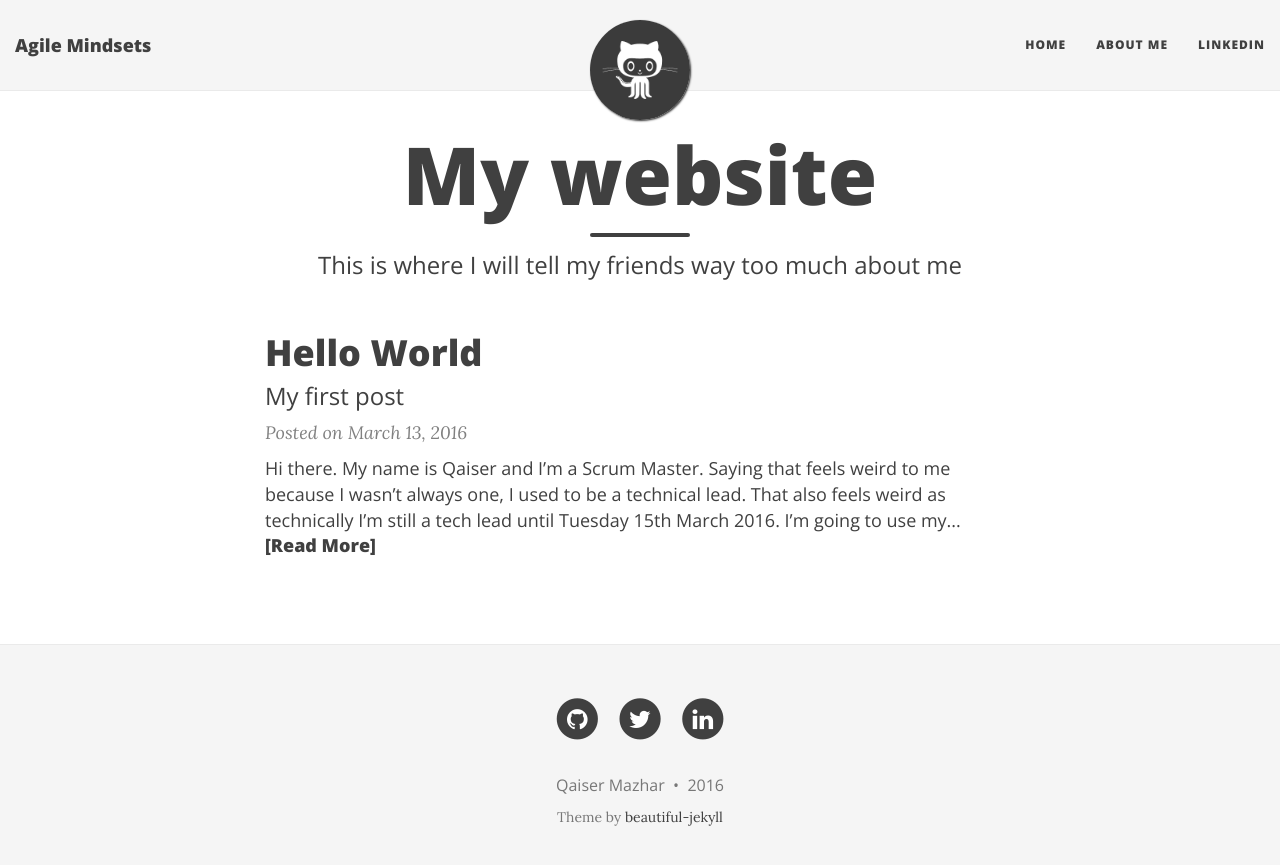
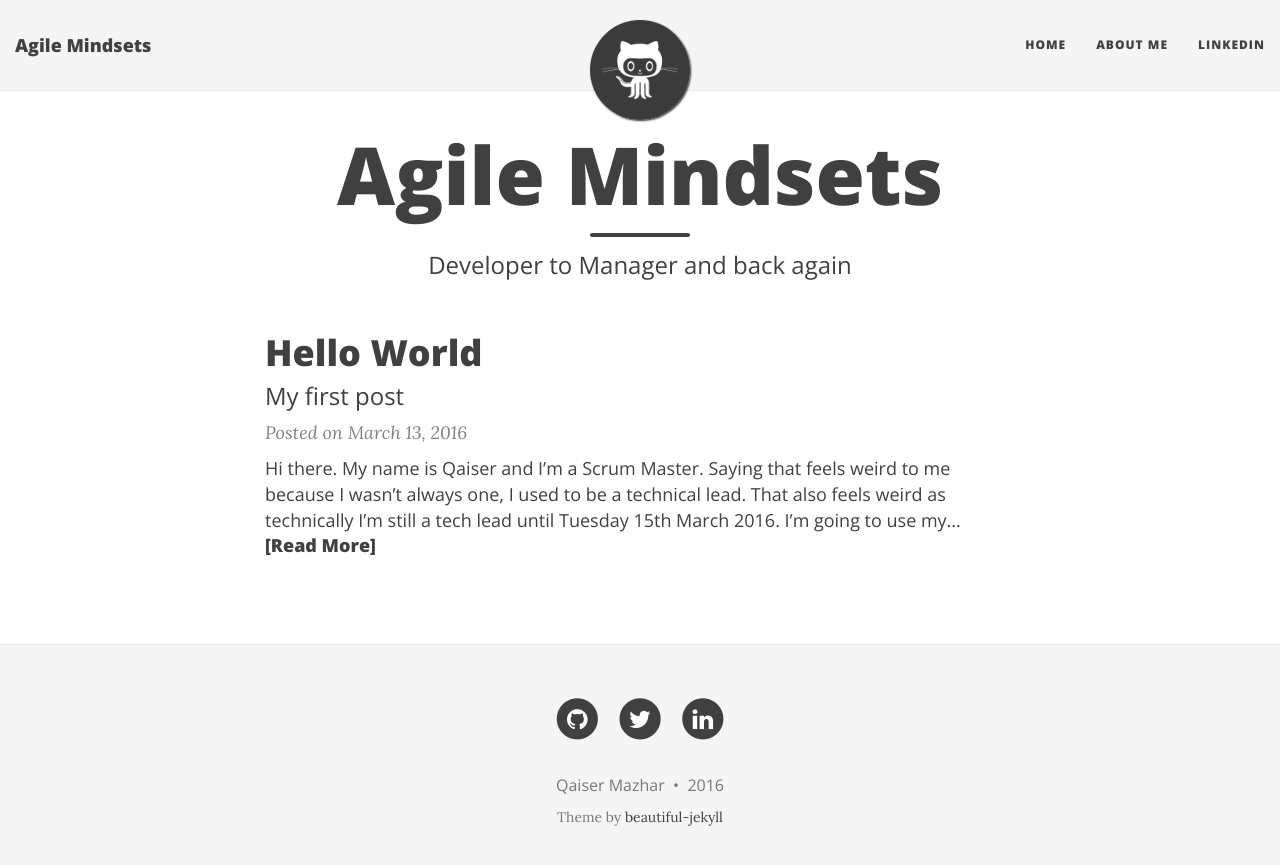
Before and after one commit to qtagile/qaisermazhar.github.io, a Jekyll site: the page built from index.html, in a window 1280 px wide. Shown: the top 865 px of the page. Built offline with Jekyll 4.4.1, drawn with Linux system fonts in a browser that asks for light colours; nearby versions of some CDN libraries; the list of posts is cut into pages by our own code.

Commit message:
my first post

```diff
--- a/index.html
+++ b/index.html
@@ -1,7 +1,7 @@
 ---
 layout: page
-title: My website
-subtitle: This is where I will tell my friends way too much about me
+title: Agile Mindsets
+subtitle: Developer to Manager and back again
 ---
 
 <div class="posts-list">
```
